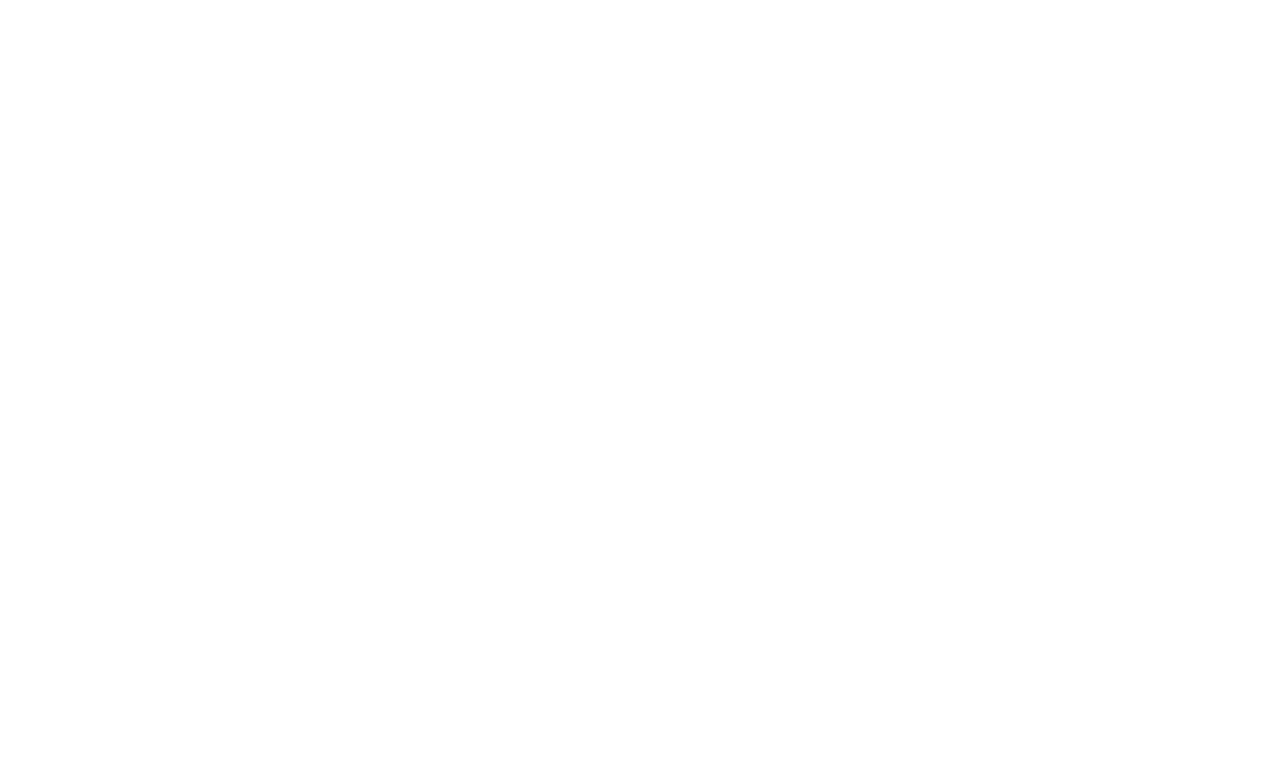
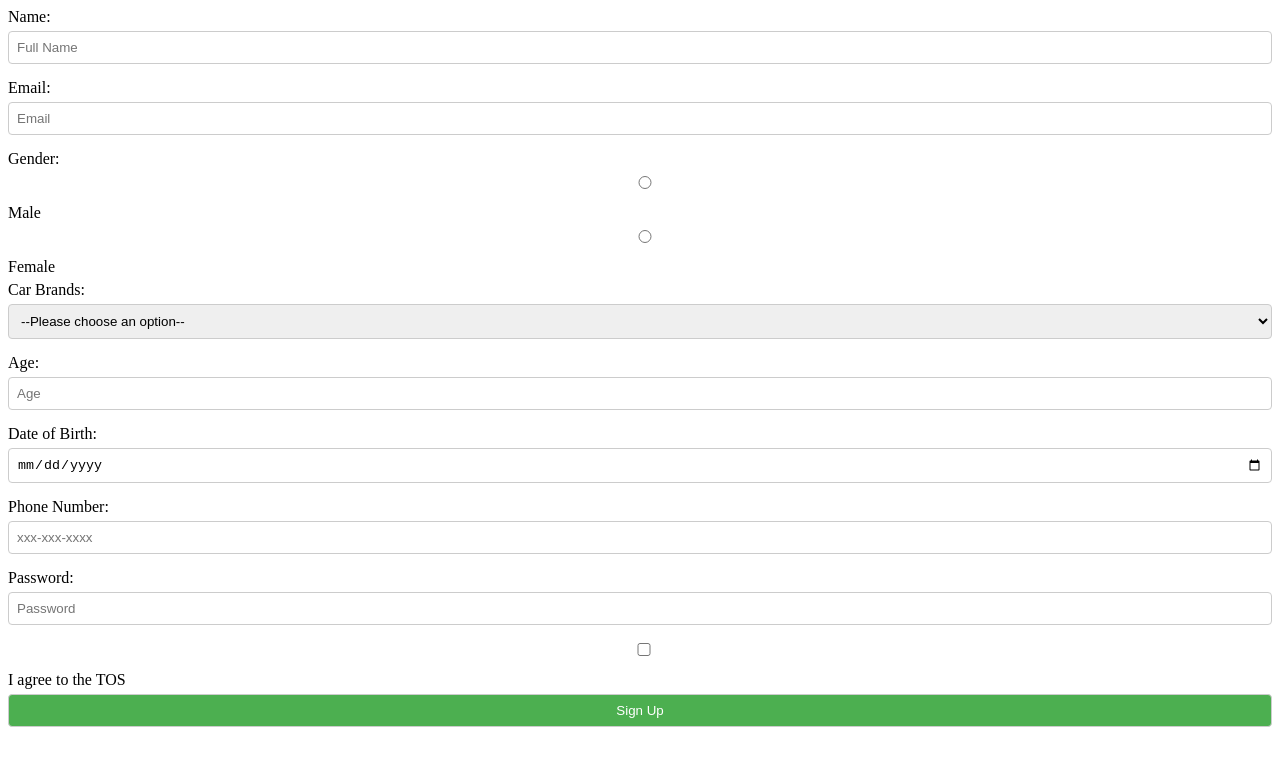
Before and after one commit to acciojob/signup-form-car-Satish-Dewasi, a website: page main.html in a window 1280 px wide. Drawn offline with Linux system fonts and the light colour scheme.

Commit message:
created a submission

```diff
--- a/main.html
+++ b/main.html
@@ -8,6 +8,50 @@
 
 <body>
 	<!-- the entire body must be written by student -->
+
+
+<form method="post" action="submit-signup.php">
+  <label for="name">Name:</label>
+  <input type="text" id="name" name="name" required placeholder="Full Name">
+
+  <label for="email">Email:</label>
+  <input type="email" id="email" name="email" required placeholder="Email">
+
+  <label>Gender:</label>
+  <input type="radio" id="gender_m" name="gender" required>
+  <label for="gender_m">Male</label>
+  <input type="radio" id="gender_f" name="gender" required>
+  <label for="gender_f">Female</label>
+
+  <label for="cars">Car Brands:</label>
+  <select id="cars" name="cars" required>
+    <option value="" disabled selected>--Please choose an option--</option>
+    <option value="ford">Ford</option>
+    <option value="toyota">Toyota</option>
+    <option value="honda">Honda</option>
+    <!-- Add more options as needed -->
+  </select>
+
+  <label for="age">Age:</label>
+  <input type="number" id="age" name="age" required placeholder="Age">
+
+  <label for="dob">Date of Birth:</label>
+  <input type="date" id="dob" name="dob" required>
+
+  <label for="tel">Phone Number:</label>
+  <input type="tel" id="tel" name="tel" placeholder="xxx-xxx-xxxx">
+
+  <label for="password">Password:</label>
+  <input type="password" id="password" name="password" required placeholder="Password">
+
+  <label>
+    <input type="checkbox" id="tos" name="tos" required>
+    I agree to the TOS
+  </label>
+
+  <input type="submit" value="Sign Up">
+</form>
+
     <script type="text/javascript" src="./script.js">
 </script>
 
--- a/styles.css
+++ b/styles.css
@@ -1,2 +1,19 @@
 
 /* Your CSS Code here. */
+ label {
+    display: block;
+    margin-bottom: 5px;
+  }
+  input, select {
+    width: 100%;
+    padding: 8px;
+    margin-bottom: 15px;
+    border: 1px solid #ccc;
+    border-radius: 4px;
+    box-sizing: border-box;
+  }
+  input[type="submit"] {
+    background-color: #4CAF50;
+    color: white;
+    cursor: pointer;
+  }
```
